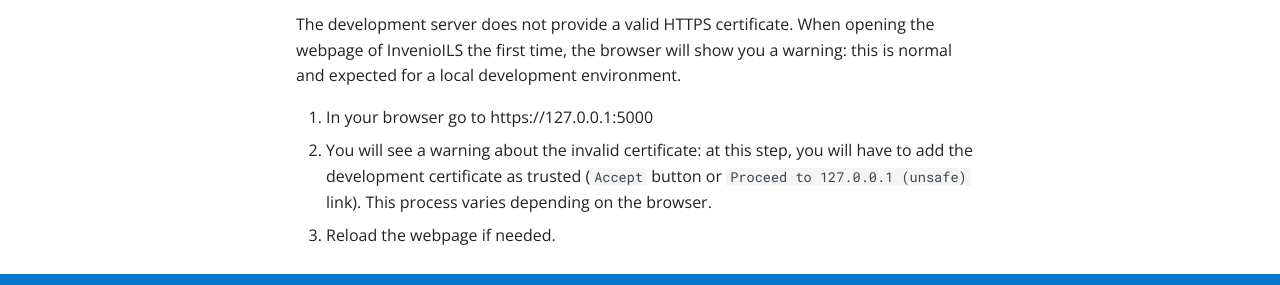
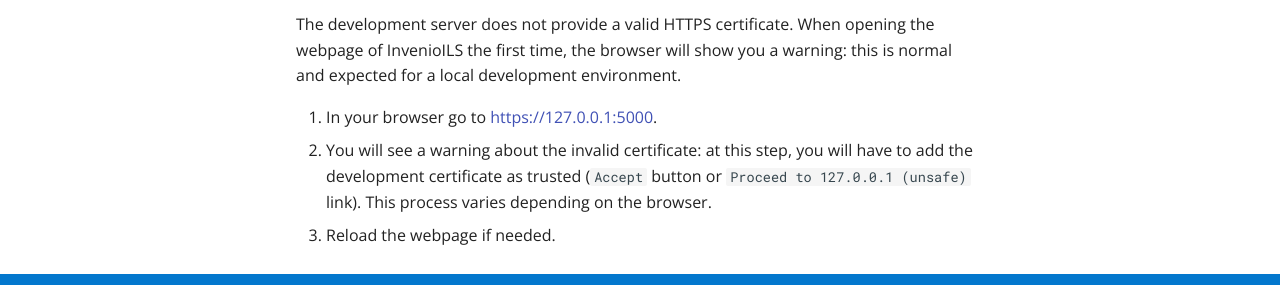
Before and after one commit to inveniosoftware/docs-invenio-ils, an MkDocs documentation site: the page built from docs/customize/develop.md, in a window 1280 px wide and 900 px high, scrolled down 3666 px. Shown: the part 569-854 px from the top of the window. Built offline with MkDocs 1.6.1 and Material for MkDocs 9.7.7, drawn with Linux system fonts in a browser that asks for light colours; comment, search, counter and statistics services are not loaded; part of the change alters nothing that is shown.

Commit message:
Fix link

```diff
--- a/docs/customize/develop.md
+++ b/docs/customize/develop.md
@@ -183,6 +183,6 @@ Verify if:
 
 The development server does not provide a valid HTTPS certificate. When opening the webpage of InvenioILS the first time, the browser will show you a warning: this is normal and expected for a local development environment.
 
-1. In your browser go to https://127.0.0.1:5000
+1. In your browser go to [https://127.0.0.1:5000](https://127.0.0.1:5000).
 2. You will see a warning about the invalid certificate: at this step, you will have to add the development certificate as trusted (`Accept` button or `Proceed to 127.0.0.1 (unsafe)` link). This process varies depending on the browser.
 3. Reload the webpage if needed.
```
